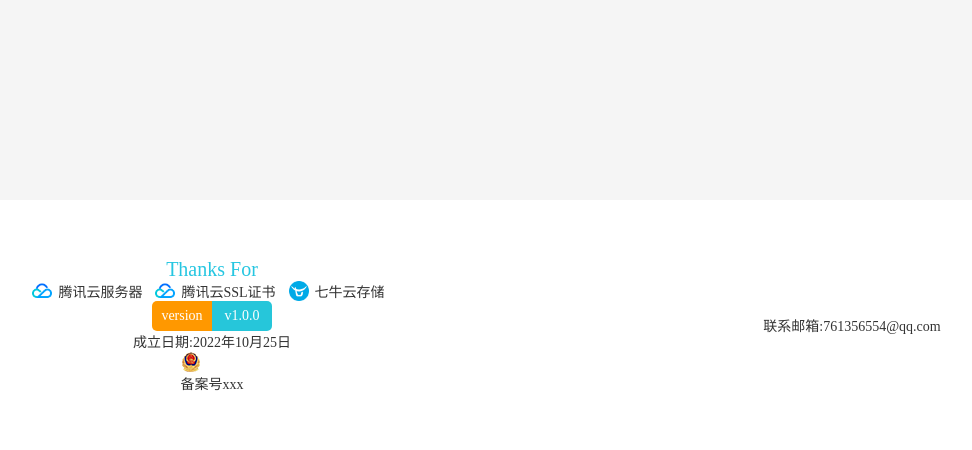
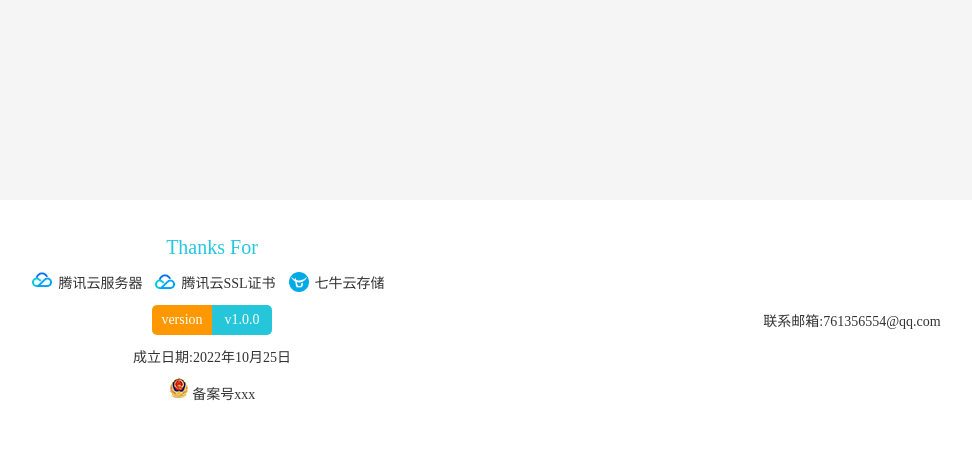
Before and after one commit to EvanTheBoy/PersonalBlog, a Django app: page / in a window 1280 px wide. Shown: the part 1600-2050 px from the top of the page, without its empty margins (108-1080 px from the left). Run offline with Django 4.2, Linux system fonts and the light colour scheme.

Commit message:
调整了底部信息栏之间的间隔，调小了一点，更好看了

```diff
--- a/static/myFile/css/index.css
+++ b/static/myFile/css/index.css
@@ -112,8 +112,10 @@
   border-radius: 0 5px 5px 0;
 }
 #app footer .beian a {
-  display: flex;
   align-items: center;
+}
+#app footer #unify {
+  margin-bottom: 11px;
 }
 
 /*# sourceMappingURL=index.css.map */
--- a/static/myFile/css/index.scss
+++ b/static/myFile/css/index.scss
@@ -56,6 +56,7 @@
     background-color: var(--main_bg);
     color: var(--main_color);
   }
+
   footer {
     width: 100%;
     display: flex;
@@ -123,9 +124,12 @@
 
     .beian {
       a {
-        display: flex;
         align-items: center;
       }
     }
+
+    #unify {
+      margin-bottom: 11px;
+    }
   }
 }
--- a/static/myFile/css/reset.css
+++ b/static/myFile/css/reset.css
@@ -8,5 +8,8 @@ a {
 }
 
 p {
-    margin: 0;
+    margin-block-start: 0;
+    margin-block-end: 0;
+    margin-inline-start: 0;
+    margin-inline-end: 0;
 }
--- a/templates/index.html
+++ b/templates/index.html
@@ -38,33 +38,33 @@
     </main>
     <footer>
         <div class="left">
-            <p class="thank">Thanks For</p>
-            <p class="icon">
-                <span class="msg1"><img src="/static/myFile/image/footer/tencent.png" alt=""></span>
+            <div id="unify" class="thank">Thanks For</div>
+            <div id="unify" class="icon">
+                <div class="msg1"><img src="/static/myFile/image/footer/tencent.png" alt=""></div>
                 <span class="msg4">腾讯云服务器</span>
                 <span class="msg2"><img src="/static/myFile/image/footer/tencent.png" alt=""></span>
                 <span class="msg5">腾讯云SSL证书</span>
                 <span class="msg3"><img src="/static/myFile/image/footer/qiniu.png" alt=""></span>
                 <span class="msg6">七牛云存储</span>
-            </p>
-            <p class="version">
+            </div>
+            <div id="unify" class="version">
                 <span>version</span>
                 <span>v1.0.0</span>
-            </p>
-            <p>成立日期:2022年10月25日</p>
-            <p class="beian">
+            </div>
+            <div id="unify">成立日期:2022年10月25日</div>
+            <div id="unify" class="beian">
                 <a href="https://beian.miit.gov.cn/"><img src="/static/myFile/image/footer/beian.png" alt=""></a>
                 <span>备案号xxx</span>
-            </p>
+            </div>
         </div>
-        <div class="right">
+        <div id="unify" class="right">
             <div>
                 <div>
 
                 </div>
-                <p>
+                <div>
                     联系邮箱:761356554@qq.com
-                </p>
+                </div>
             </div>
         </div>
     </footer>
```
Also changed, not shown: 1 other file.
